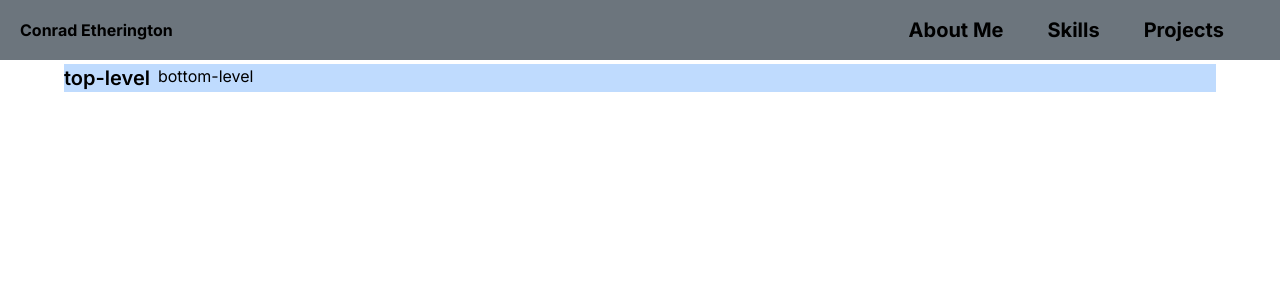
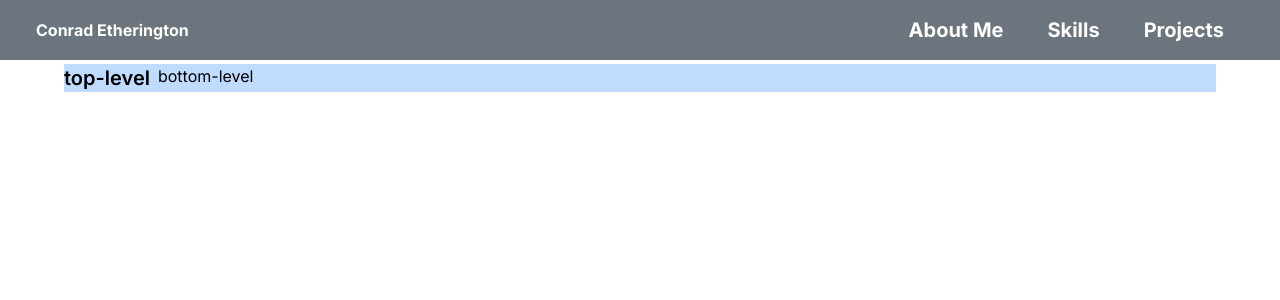
Before and after one commit to Conrad-E-Code/next-portfolio, a Next.js app: page /about-me in a window 1280 px wide. Shown: the top 300 px of the page. Built offline with nearby package versions, Linux system fonts and the light colour scheme.

Commit message:
refactor navbar buttons into sub component add hover effect for different themes.

```diff
--- a/components/Hero.js
+++ b/components/Hero.js
@@ -1,19 +1,26 @@
-import React from 'react'
-import MyVideo from './MyVideo'
+"use client";
+import React from "react";
+import MyVideo from "./video/MyVideo";
+import { Context } from "../context/Context";
+import { useContext } from "react";
+import Colors from "@/constants/colors";
 
-const Hero = ({heading, message}) => {
+
+const Hero = ({ heading, message }) => {
+  const { textClr } = useContext(Context);
+  console.log("hero textClr: ", textClr);
   return (
-    <div className='flex items-center justify-center h-screen bg-fixed bg-cover custom-img'>
-        {/* OVERLAY */}
+    <div className="flex items-center justify-center h-screen bg-fixed bg-cover custom-img">
+      {/* OVERLAY */}
 
-        <div className='absolute top-0 left-0 right-0 bottom-0 bg-primaryColor/70 z-[2]'/>
-        <div className=' text-textColorDark z-[2] ] '>
-            <h2 className='text-5xl font-semibold text-textColorDark'>{heading}</h2>
-            <p className= 'py-5 text-xl'>{message}</p>
-            <button className="px-8 py-2 border">book</button>
-        </div>
+      <div className="absolute top-0 left-0 right-0 bottom-0 bg-primaryColor/70 z-[2]" />
+      <div style={{color: Colors[textClr]}}  className=" text-textColorDark z-[2] ease-in duration-300">
+        <h2 className={`text-5xl font-semibold `}>{heading}</h2>
+        <p className="py-5 text-xl">{message}</p>
+        {textClr === "textColorLight" ? <button className={`hover:text-textColorDark hover:border-textColorDark hover:bg-accentColor px-8 py-2 border border-${textClr} ease-in duration-200`}>Hello World!</button> : <button className={`hover:bg-accentColorB hover:text-textColorLight hover:border-textColorLight px-8 py-2 border border-${textClr} ease-in duration-200`}>Hello!</button>}
+      </div>
     </div>
-  )
-}
+  );
+};
 
-export default Hero
+export default Hero;
--- a/components/NavBar.js
+++ b/components/NavBar.js
@@ -1,48 +1,38 @@
 "use client"
 import {useContext } from 'react'
 import Link from 'next/link'
-import { useRouter } from 'next/navigation'
 import React, { useEffect } from 'react'
 import { useState } from 'react'
 import Colors from '../constants/colors'
 import {AiOutlineMenu, AiOutlineClose} from 'react-icons/ai'
 import { Context } from '@/context/Context'
+import NavBarButtons from './NavBarButtons'
 
 const NavBar = () => {
-    const router = useRouter()
-    const {nav, setNav, clr, setClr, textClr, setTextClr} = useContext(Context)
+    const {nav, setNav, clr, setClr, textClr, setTextClr, setTextIsDark, textIsDark} = useContext(Context)
     const handleNav = () => {
         setNav(!nav)
     }
     useEffect(()=>{
         const changeColor = () => {
+            console.log(textIsDark)
             if(window.scrollY >= 15){
                 setClr("transparent")
                 setTextClr("textColorDark")
+                setTextIsDark(true)
             }
             else {
                 setClr("secondaryColor")
                 setTextClr("textColorLight")
+                setTextIsDark(false)
             }
         }
         window.addEventListener("scroll", changeColor)
     },[])
-    console.log(textClr, typeof textClr)
   return (
-    <div className={`text-${textClr} bg-${clr} z-20 fixed top-0 left-0 w-full ease-in duration-300`}>
+    <div style={{color: Colors[textClr]}} className={`bg-${clr} z-20 fixed top-0 left-0 w-full ease-in duration-300`}>
         <div className={`max-w-[1240px] m-auto flex justify-between items-center`}>
-        <h1 onClick={()=> router.push("/")} className={` cursor-pointer font-bold `}>Conrad Etherington</h1>
-            <ul className='hidden sm:flex mx-5 gap-3 '>
-                <li className='navbar-li'>
-                <Link className='cursor-pointer' href='/about-me'> About Me</Link>
-                </li>
-                <li className='navbar-li'>
-                <Link className='cursor-pointer' href='/projects'> Skills</Link>
-                </li>
-                <li className='navbar-li'>
-                    <Link href="#projects">Projects</Link>
-                </li>
-            </ul>
+{textIsDark ? <NavBarButtons light={false} liClass='navbar-li-dark' /> : <NavBarButtons light={true} liClass='navbar-li' />}
             {/* Mobile Button */}
             <div className='fixed top-1 right-4 sm:hidden z-40 ease-in duration-300'>
                 {!nav ? <AiOutlineMenu onClick={handleNav} size={20}/> : <AiOutlineClose onClick={handleNav} size={20}/>}
--- /dev/null
+++ b/components/NavBarButtons.js
@@ -0,0 +1,28 @@
+"use client";
+import React from 'react'
+import Link from 'next/link'
+import { useRouter } from 'next/navigation'
+
+
+
+const NavBarButtons = ({liClass, light}) => {
+    const router = useRouter()
+  return (
+    <>
+    {light ? <h1 onClick={()=> router.push("/")} className={` hover:bg-accentColor/80 cursor-pointer font-bold p-4 my-0`}>Conrad Etherington</h1> : <h1 onClick={()=> router.push("/")} className={` hover:bg-accentColorB/80 cursor-pointer font-bold py-4 my-0`}>Conrad Etherington</h1>}
+    <ul className='hidden sm:flex mx-5 gap-3 '>
+        <li className={liClass}>
+        <Link className='cursor-pointer' href='/about-me'> About Me</Link>
+        </li>
+        <li className={liClass}>
+        <Link className='cursor-pointer' href='/projects'> Skills</Link>
+        </li>
+        <li className={liClass}>
+            <Link href="#projects">Projects</Link>
+        </li>
+    </ul>
+    </>
+  )
+}
+
+export default NavBarButtons
--- /dev/null
+++ b/components/junk/Filler.js
@@ -0,0 +1,11 @@
+import React from 'react'
+
+const Filler = () => {
+  return (
+    <div
+    className=" h-screen bg-fixed bg-cover custom-img w-screen p-10 opacity-10"
+  ></div>
+  )
+}
+
+export default Filler
--- a/components/MyVideo.js
+++ b/components/video/MyVideo.js
@@ -5,7 +5,7 @@ import React from 'react'
 export default function MyVideo({videoUrl, }){
 
   return (
-    <div className='max-w-[500px] opacity-80'>
+    <div className='max-w-[500px] hidden sm:block'>
       <iframe mute={1} width="460" height="315" src={videoUrl} title="YouTube video player" allow="accelerometer; autoplay; clipboard-write; encrypted-media; gyroscope; picture-in-picture; web-share" allowFullScreen></iframe>
     </div>
   )
--- a/components/VideoSlider.js
+++ b/components/video/VideoSlider.js
@@ -1,16 +1,17 @@
 "use client";
-import { useContext, useState } from 'react'
-import { Context } from '@/context/Context'
+import { useContext, useState } from "react";
+import { Context } from "@/context/Context";
 import Image from "next/image";
 import { FaArrowCircleLeft, FaArrowCircleRight } from "react-icons/fa";
-import sliderData from '@/constants/videoSliderData'
+import sliderData from "@/constants/videoSliderData";
 import MyVideo from "./MyVideo";
-
+import Colors from "@/constants/colors";
 
 const VideoSlider = ({ slides }) => {
-  const [current, setCurrent] = useState(0);
+  const { current, setCurrent } = useContext(Context);
+
   const length = sliderData.length;
-const {textClr} = useContext(Context)
+  const { textClr, clr } = useContext(Context);
   const nextSlide = () => {
     setCurrent(current === length - 1 ? 0 : current + 1);
   };
@@ -20,15 +21,17 @@ const {textClr} = useContext(Context)
 
   return (
     <div
-      className=" flex h-screen bg-fixed bg-cover custom-img w-[100%] p-10"
+      className=" h-screen bg-fixed bg-cover custom-img w-screen p-10"
       id="projects"
     >
-      <h1 className={`text-${textClr}`}>Technical Projects</h1>
+      <h1 className={`text-${textClr} text-xl font-semibold`}>
+        Technical Projects
+      </h1>
       <div className=" z-40 flex bg-transparent">
         <div className="relative flex justify-center p-4">
           {sliderData.map((slide, index) => {
             return (
-              <div key={index + "keybo"}>
+              <div key={index + "keybo"} className="">
                 <FaArrowCircleLeft
                   onClick={prevSlide}
                   className="z-40 cursor-pointer
@@ -43,9 +46,12 @@ const {textClr} = useContext(Context)
                   }
                 >
                   {index === current && (
-                    <MyVideo videoUrl={slide.videoUrl}
-                      onClick={() => console.log(slide.info)}
-                    />
+                    <div className="">
+                      <MyVideo
+                        videoUrl={slide.videoUrl}
+                        onClick={() => console.log(slide.info)}
+                      />
+                    </div>
                   )}
                 </div>
                 <FaArrowCircleRight
@@ -54,6 +60,14 @@ const {textClr} = useContext(Context)
                              text-textColorLight/80 absolute right-[20px] top-[20px]"
                   size={50}
                 />
+                {index === current &&  (
+                  <div style={{ color: Colors[textClr]}}
+                    className={`text-xl font-semibold max-w-[460px] bg-accentColorB bg-opacity-[0.8]`}
+                  >
+                    <h1 className="text-3xl font-bold">{slide.title}</h1>
+                    <p className="">{slide.info}</p>
+                  </div>
+                )}
               </div>
             );
           })}
--- a/context/Context.js
+++ b/context/Context.js
@@ -3,11 +3,19 @@ import { createContext, useState, useEffect } from "react";
 import Colors from "../constants/colors";
 export const Context = createContext();
 export const ContextProvider = ({ children }) => {
+
+
+//toggle for mobile menu nav
   const [nav, setNav] = useState(false);
+  //color and text color for nav bar, etc.
   const [clr, setClr] = useState("secondaryColor");
   const [textClr, setTextClr] = useState("textColorLight");
+  const [textIsDark, setTextIsDark] = useState(false)
+  //current for video Slider
+  const [current, setCurrent] = useState(0);
+
   return (
-    <Context.Provider value={{ nav, setNav, clr, setClr, textClr, setTextClr }}>
+    <Context.Provider value={{ current, setCurrent, nav, setNav, clr, setClr, textClr, setTextClr, textIsDark, setTextIsDark }}>
       {children}
     </Context.Provider>
   );
--- a/styles/globals.css
+++ b/styles/globals.css
@@ -16,5 +16,8 @@ html {
     background-image: url("https://images.unsplash.com/photo-1512314889357-e157c22f938d?ixlib=rb-4.0.3&ixid=M3wxMjA3fDB8MHxwaG90by1wYWdlfHx8fGVufDB8fHx8fA%3D%3D&auto=format&fit=crop&w=1171&q=80");
 }
 .navbar-li {
-    @apply p-4 hover:bg-primaryColor/50 rounded font-bold text-xl;
+    @apply p-4 hover:bg-accentColor/90 rounded font-bold text-xl;
 }
+.navbar-li-dark {
+    @apply p-4 hover:bg-accentColorB/50 rounded font-bold text-xl;
+}
```
Also changed, not shown: app/page.js (+1 -8 lines), constants/videoSliderData.js (+26 -10 lines).
